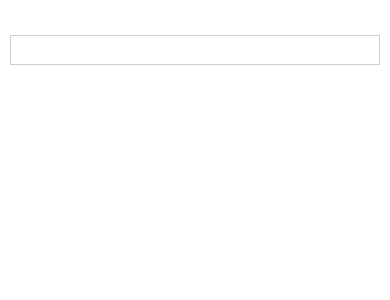
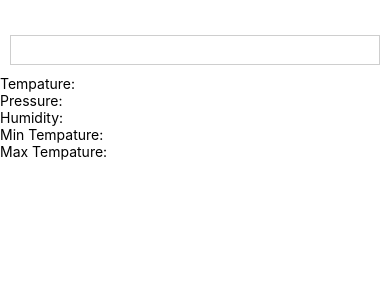
Before and after one commit to maacaro/forecast, a React Native app: screen / in a window 390 px wide. Shown: the top 300 px of the page. Built offline with nearby package versions, Linux system fonts and the light colour scheme.

Commit message:
FORECAST Add searchResult

```diff
--- a/App.js
+++ b/App.js
@@ -1,12 +1,26 @@
 import React from 'react';
 import { StyleSheet, Text, View } from 'react-native';
-import SearchTool from './components/SearchTool/SearchTool'
+import SearchTool from './components/SearchTool/SearchTool';
+import SearchResult from './components/SearchResult/SearchResult';
+import {getForecast} from './api/forecastAPI'
 
 export default class App extends React.Component {
+  state = {
+    cityForecast:{}
+  }
+  _getForecast = async (city)=>{
+    const cityForecast = await getForecast(city);
+    this.setState({cityForecast},console.log(this.state));
+  }
   render() {
     return (
       <View style={styles.container}>
-        <SearchTool/>
+        <SearchTool
+          onSearch ={(inputSearch)=> this._getForecast(inputSearch)}
+        />
+        <SearchResult
+          data = {this.state.cityForecast}
+        />
       </View>
     );
   }
--- /dev/null
+++ b/components/SearchResult/SearchResult.js
@@ -0,0 +1,35 @@
+import React from 'react';
+import { StyleSheet, Text, View } from 'react-native';
+
+const SearchResult = (props)=>(
+    <View>
+        <View style = {styles.innerContainer} >
+            <Text>Tempature: </Text>
+            <Text>{props.data.temp}</Text>
+        </View>
+        <View style = {styles.innerContainer} >
+            <Text>Pressure: </Text>
+            <Text>{props.data.pressure}</Text>
+        </View>
+        <View style = {styles.innerContainer} >
+            <Text>Humidity: </Text>
+            <Text>{props.data.humidity}</Text>
+        </View>
+        <View style = {styles.innerContainer} >
+            <Text>Min Tempature: </Text>
+            <Text>{props.data.temp_min}</Text>
+        </View>
+        <View style = {styles.innerContainer} >
+            <Text>Max Tempature: </Text>
+            <Text>{props.data.temp_max}</Text>
+        </View>
+    </View>
+)
+
+export default SearchResult;
+
+const styles = StyleSheet.create({
+    innerContainer: {
+        flexDirection: 'row'
+    },
+  });
```
